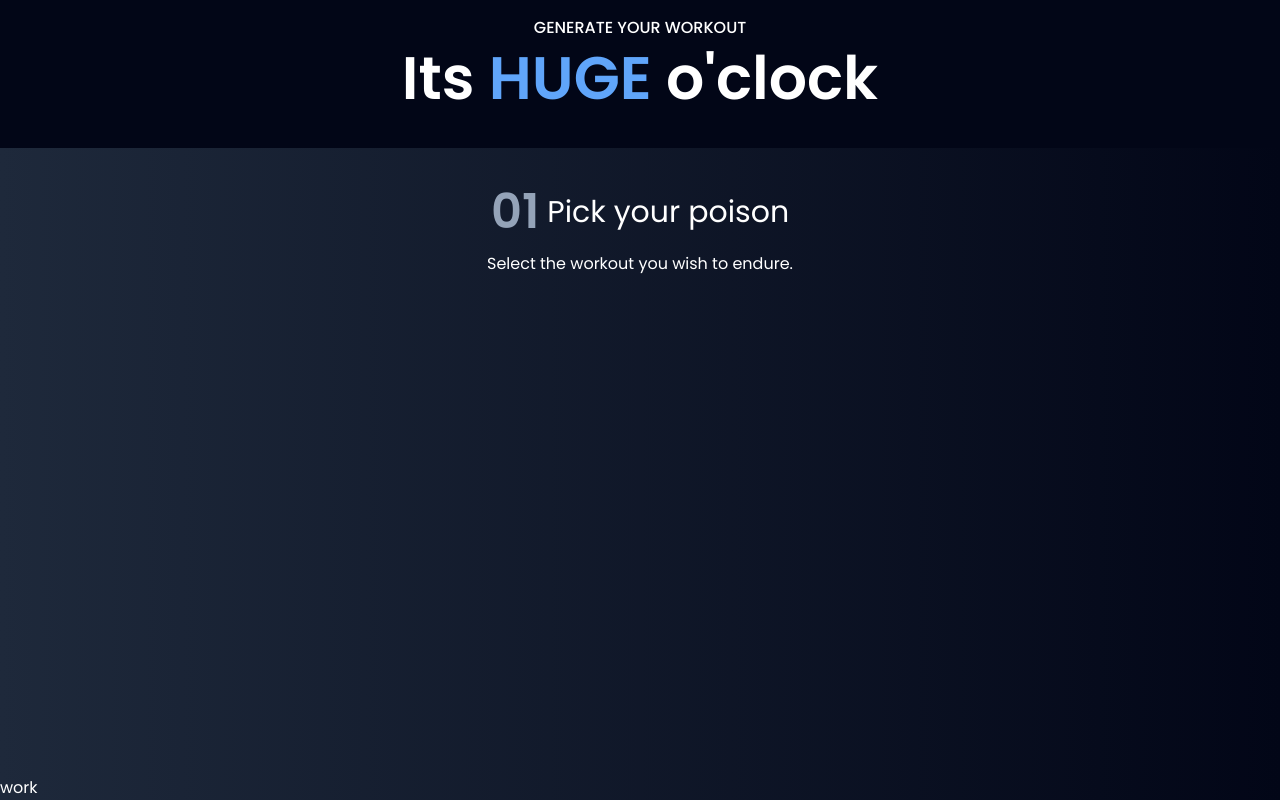
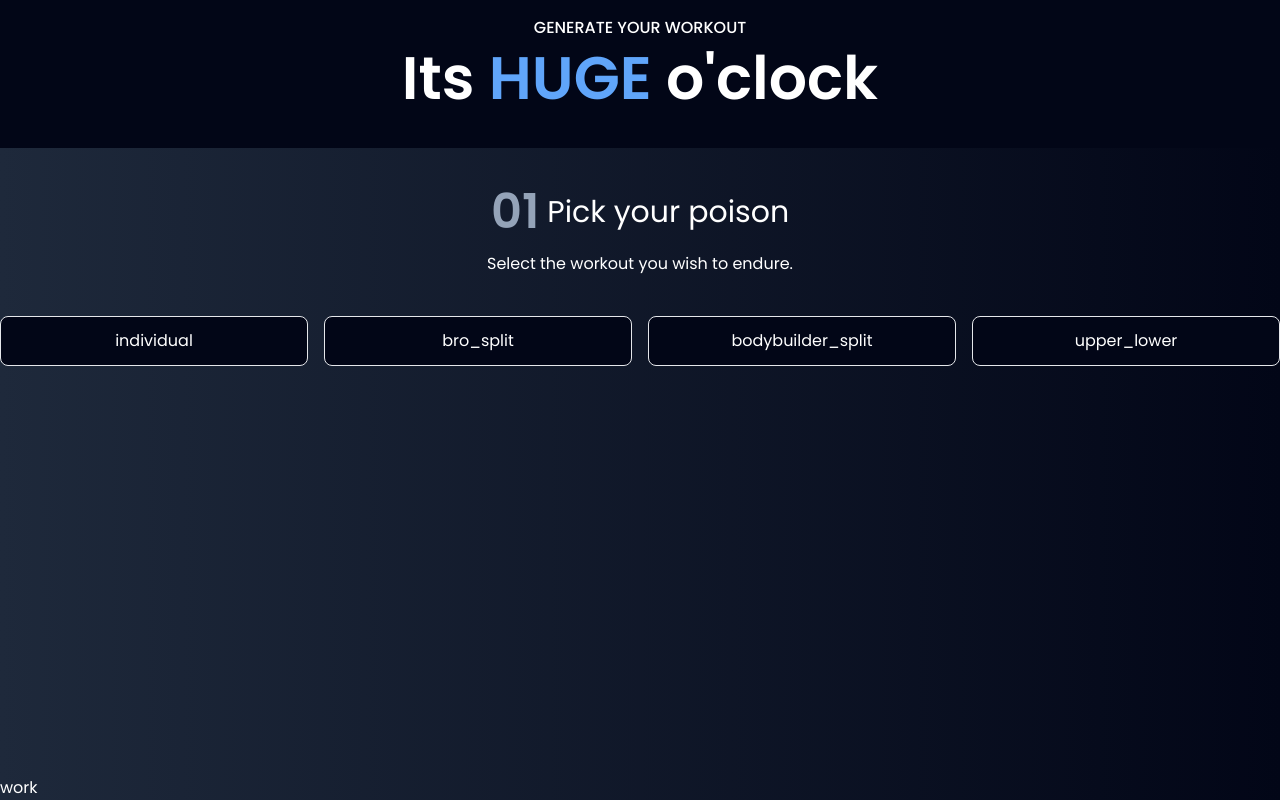
Before and after one commit to kaklewski/gymnormous, a React (Vite) app: page / in a window 1280 px wide. Shown: the part 824-1624 px from the top of the page. Built offline with nearby package versions, Linux system fonts and the light colour scheme.

Commit message:
Added section 1 buttons

```diff
--- a/src/components/Generator.jsx
+++ b/src/components/Generator.jsx
@@ -1,5 +1,6 @@
 import React from 'react';
 import SectionWrapper from './SectionWrapper';
+import { WORKOUTS } from '../utils/swoldier';
 
 function Header(props) {
 	const { index, title, description } = props;
@@ -26,6 +27,18 @@ export default function Generator() {
 				title={'Pick your poison'}
 				description={'Select the workout you wish to endure.'}
 			/>
+
+			<div className='grid grid-cols-2 sm:grid-cols-4 gap-4'>
+				{Object.keys(WORKOUTS).map((type, typeIndex) => {
+					return (
+						<button
+							className='bg-slate-950 border duration-200 px-4 hover:border-blue-600 py-3 rounded-lg'
+							key={typeIndex}>
+							<p>{type}</p>
+						</button>
+					);
+				})}
+			</div>
 		</SectionWrapper>
 	);
 }
```
